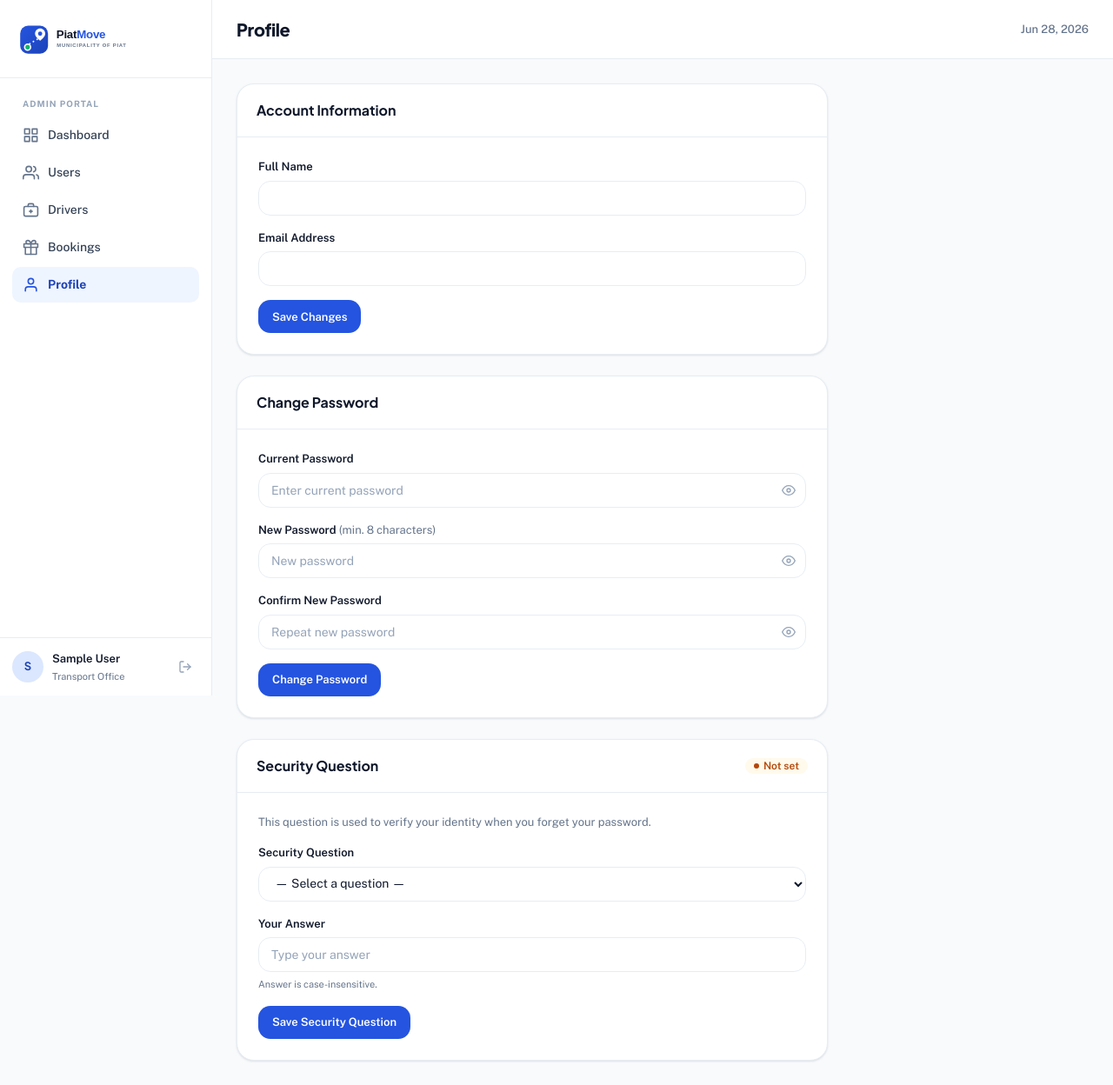
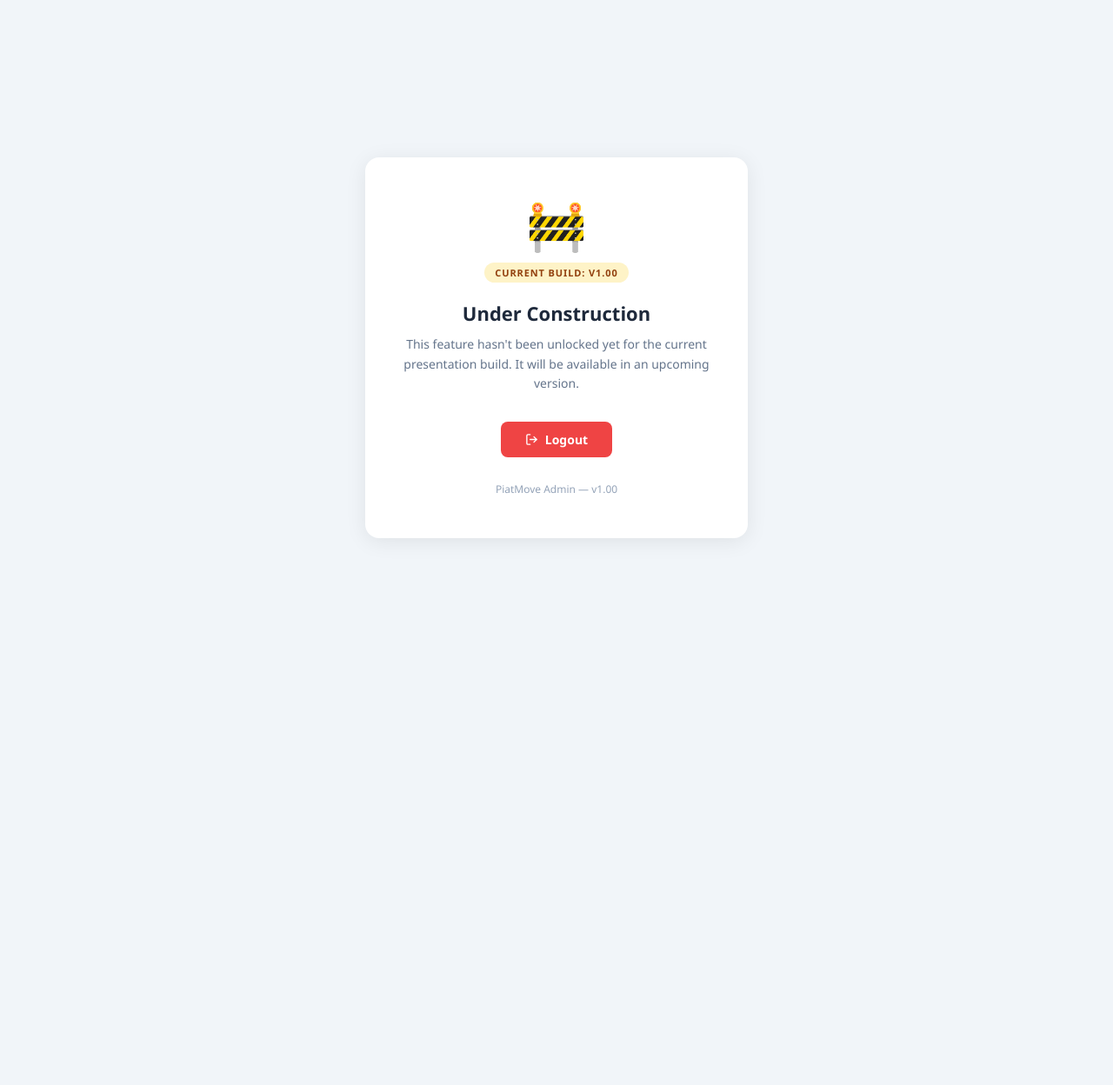
Before and after one commit to Glenn-IT/PiatMoveAdmin, a PHP site: page /PiatMoveAdmin/profile.php in a window 1280 px wide. Shown: the whole page at 87% size. After the commit the page ends 619 px from the top, so only its background shows below. Run offline with PHP 8.4, Linux system fonts and the light colour scheme; the visitor is signed in with stand-in values (Sample User, id 1); data that the repository does not hold is empty.

Commit message:
feat: implement v1.00 - Login / Forgot Password (gate all other pages)

```diff
--- a/bookings.php
+++ b/bookings.php
@@ -1,3 +1,4 @@
+<?php require_once __DIR__ . '/components/under-construction.php'; ?>
 <?php
 require_once __DIR__ . '/config.php';
 require_once __DIR__ . '/includes/db.php';
--- /dev/null
+++ b/components/under-construction.php
@@ -0,0 +1,114 @@
+<?php
+define('CURRENT_VERSION', 'v1.00');
+
+require_once __DIR__ . '/../config.php';
+if (session_status() === PHP_SESSION_NONE) session_start();
+?>
+<!DOCTYPE html>
+<html lang="en">
+<head>
+    <meta charset="UTF-8">
+    <meta name="viewport" content="width=device-width, initial-scale=1.0">
+    <title>Under Construction — PiatMove Admin</title>
+    <style>
+        *, *::before, *::after { box-sizing: border-box; margin: 0; padding: 0; }
+
+        body {
+            min-height: 100vh;
+            display: flex;
+            align-items: center;
+            justify-content: center;
+            background: #f1f5f9;
+            font-family: 'Segoe UI', system-ui, -apple-system, sans-serif;
+        }
+
+        .uc-card {
+            background: #ffffff;
+            border-radius: 16px;
+            box-shadow: 0 4px 24px rgba(0,0,0,0.08);
+            padding: 48px 40px;
+            max-width: 440px;
+            width: 90%;
+            text-align: center;
+        }
+
+        .uc-icon {
+            font-size: 56px;
+            line-height: 1;
+            margin-bottom: 16px;
+        }
+
+        .uc-badge {
+            display: inline-block;
+            background: #fef3c7;
+            color: #92400e;
+            font-size: 11px;
+            font-weight: 700;
+            letter-spacing: 0.08em;
+            text-transform: uppercase;
+            padding: 4px 12px;
+            border-radius: 99px;
+            margin-bottom: 20px;
+        }
+
+        .uc-title {
+            font-size: 22px;
+            font-weight: 700;
+            color: #1e293b;
+            margin-bottom: 10px;
+        }
+
+        .uc-desc {
+            font-size: 14px;
+            color: #64748b;
+            line-height: 1.6;
+            margin-bottom: 32px;
+        }
+
+        .uc-logout {
+            display: inline-flex;
+            align-items: center;
+            gap: 8px;
+            background: #ef4444;
+            color: #ffffff;
+            font-size: 14px;
+            font-weight: 600;
+            text-decoration: none;
+            padding: 11px 28px;
+            border-radius: 8px;
+            transition: background 0.15s;
+        }
+
+        .uc-logout:hover { background: #dc2626; }
+
+        .uc-version {
+            margin-top: 28px;
+            font-size: 12px;
+            color: #94a3b8;
+        }
+    </style>
+</head>
+<body>
+
+<div class="uc-card">
+    <div class="uc-icon">🚧</div>
+    <span class="uc-badge">Current Build: <?= CURRENT_VERSION ?></span>
+    <h1 class="uc-title">Under Construction</h1>
+    <p class="uc-desc">
+        This feature hasn't been unlocked yet for the current presentation build.
+        It will be available in an upcoming version.
+    </p>
+    <a href="<?= BASE_URL ?>/logout.php" class="uc-logout">
+        <svg width="15" height="15" viewBox="0 0 24 24" fill="none" stroke="currentColor" stroke-width="2.2" stroke-linecap="round" stroke-linejoin="round">
+            <path d="M9 21H5a2 2 0 0 1-2-2V5a2 2 0 0 1 2-2h4"/>
+            <polyline points="16 17 21 12 16 7"/>
+            <line x1="21" y1="12" x2="9" y2="12"/>
+        </svg>
+        Logout
+    </a>
+    <p class="uc-version">PiatMove Admin &mdash; <?= CURRENT_VERSION ?></p>
+</div>
+
+</body>
+</html>
+<?php exit; ?>
--- a/dashboard.php
+++ b/dashboard.php
@@ -1,3 +1,4 @@
+<?php require_once __DIR__ . '/components/under-construction.php'; ?>
 <?php
 require_once __DIR__ . '/config.php';
 require_once __DIR__ . '/includes/db.php';
--- a/drivers.php
+++ b/drivers.php
@@ -1,3 +1,4 @@
+<?php require_once __DIR__ . '/components/under-construction.php'; ?>
 <?php
 require_once __DIR__ . '/config.php';
 require_once __DIR__ . '/includes/db.php';
--- a/profile.php
+++ b/profile.php
@@ -1,3 +1,4 @@
+<?php require_once __DIR__ . '/components/under-construction.php'; ?>
 <?php
 require_once __DIR__ . '/config.php';
 require_once __DIR__ . '/includes/db.php';
--- a/users.php
+++ b/users.php
@@ -1,3 +1,4 @@
+<?php require_once __DIR__ . '/components/under-construction.php'; ?>
 <?php
 require_once __DIR__ . '/config.php';
 require_once __DIR__ . '/includes/db.php';
```
Also changed, not shown: docs/Version-Control.md (added, +91 -0 lines).
